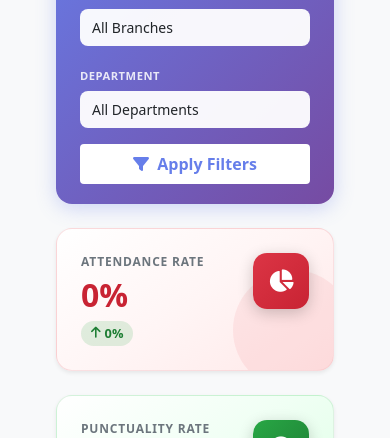
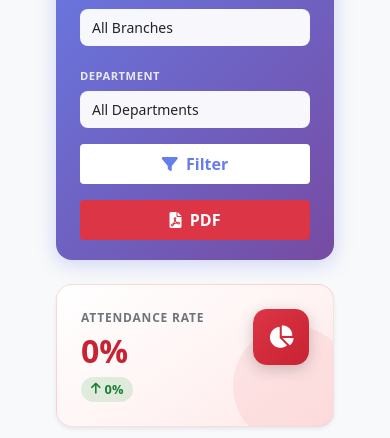
Before and after one commit to naturalwaves/attendance-system, a Flask app: page /reports/analytics in a window 390 px wide. Shown: the part 380-818 px from the top of the page. Run offline with Flask 3, Linux system fonts and the light colour scheme; the visitor is signed in with stand-in values (Sample User, id 1); data comes from the database, SQL or seed files in the repository; data that the repository does not hold is empty.

Commit message:
Update analytics.html

```diff
--- a/templates/analytics.html
+++ b/templates/analytics.html
@@ -88,6 +88,8 @@
     .filter-card .form-select:focus, .filter-card .form-control:focus { box-shadow: 0 0 0 3px rgba(255,255,255,0.3); }
     .filter-card .btn-filter { background: #fff; color: #667eea; border: none; font-weight: 600; padding: 0.5rem 1rem; transition: all 0.2s ease; }
     .filter-card .btn-filter:hover { background: #f8f9fa; transform: translateY(-1px); box-shadow: 0 4px 12px rgba(0,0,0,0.15); }
+    .filter-card .btn-pdf { background: #dc3545; color: #fff; border: none; font-weight: 600; padding: 0.5rem 1rem; transition: all 0.2s ease; }
+    .filter-card .btn-pdf:hover { background: #c82333; transform: translateY(-1px); box-shadow: 0 4px 12px rgba(0,0,0,0.15); }
     .branch-badge { background: linear-gradient(135deg, #f1f3f4 0%, #e8eaed 100%); color: #5f6368; font-weight: 500; padding: 4px 10px; border-radius: 6px; font-size: 0.75rem; }
     .score-badge { padding: 5px 12px; border-radius: 20px; font-weight: 600; font-size: 0.8rem; }
     .score-badge.success { background: linear-gradient(135deg, #d4edda 0%, #c3e6cb 100%); color: #155724; }
@@ -163,10 +165,15 @@
                         {% endfor %}
                     </select>
                 </div>
-                <div class="col-xl-2 col-lg-3 col-md-4">
+                <div class="col-xl-1 col-lg-2 col-md-3">
                     <button type="submit" class="btn btn-filter w-100">
-                        <i class="fas fa-filter me-1"></i> Apply Filters
+                        <i class="fas fa-filter me-1"></i> Filter
                     </button>
+                </div>
+                <div class="col-xl-1 col-lg-2 col-md-3">
+                    <a href="{{ url_for('analytics_pdf', period=request.args.get('period', 'today'), school_id=request.args.get('school_id', ''), organization_id=request.args.get('organization_id', ''), department=request.args.get('department', ''), start_date=request.args.get('start_date', ''), end_date=request.args.get('end_date', '')) }}" class="btn btn-pdf w-100">
+                        <i class="fas fa-file-pdf me-1"></i> PDF
+                    </a>
                 </div>
             </form>
         </div>
```
